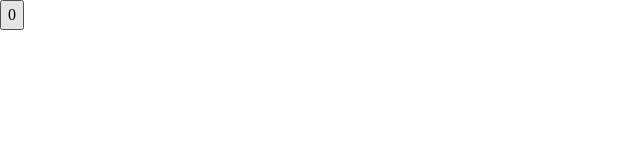
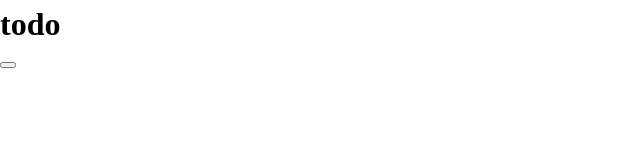
Before and after one commit to alexander050211/snutt-clone, a React (Vite) app: page / in a window 1280 px wide. Shown: the top 160 px of the page, without its empty margins (0-640 px from the left). Built offline with nearby package versions, Linux system fonts and the light colour scheme.

Commit message:
기본 틀

```diff
--- a/src/App.tsx
+++ b/src/App.tsx
@@ -1,9 +1,36 @@
 import './reset.css';
 
-import { useReducer } from 'react';
+import { useState } from 'react';
+
+import Home from './Home';
+import Landing from './Landing';
+import Login from './Login';
+
+type Nickname = {
+  nickname: string;
+  tag: string;
+};
 
 export const App = () => {
-  const [count, increment] = useReducer((c: number) => c + 1, 0);
+  const [page, setPage] = useState<'home' | 'login' | 'landing'>('home');
+  const [nickname, setNickname] = useState<Nickname>();
 
-  return <button onClick={increment}>{count}</button>;
+  const onLoginButtonClick = () => {
+    setPage('login');
+  };
+
+  const onLoginSuccess = ({ newNickname }: { newNickname: Nickname }) => {
+    setNickname(newNickname);
+    setPage('landing');
+  };
+
+  return (
+    <>
+      {page === 'home' && <Home onLoginButtonClick={onLoginButtonClick} />}
+      {page === 'login' && <Login onLoginSuccess={onLoginSuccess} />}
+      {page === 'landing' && nickname !== undefined && (
+        <Landing nickname={nickname} />
+      )}
+    </>
+  );
 };
--- /dev/null
+++ b/src/Home.tsx
@@ -0,0 +1,13 @@
+import './reset.css';
+
+const Home = ({ onLoginButtonClick }: { onLoginButtonClick: () => void }) => {
+  //todo
+  return (
+    <>
+      <h1>todo</h1>
+      <button onClick={onLoginButtonClick}></button>
+    </>
+  );
+};
+
+export default Home;
--- /dev/null
+++ b/src/Landing.tsx
@@ -0,0 +1,19 @@
+import './reset.css';
+
+type Nickname = {
+  nickname: string;
+  tag: string;
+};
+
+const Landing = ({ nickname }: { nickname: Nickname }) => {
+  //todo
+  return (
+    <>
+      <h1>
+        {nickname.nickname}#{nickname.tag}
+      </h1>
+    </>
+  );
+};
+
+export default Landing;
--- /dev/null
+++ b/src/Login.tsx
@@ -0,0 +1,29 @@
+import './reset.css';
+
+type Nickname = {
+  nickname: string;
+  tag: string;
+};
+
+const Login = ({
+  onLoginSuccess,
+}: {
+  onLoginSuccess: ({ newNickname }: { newNickname: Nickname }) => void;
+}) => {
+  //todo
+  const newNickname = { nickname: 'asdf', tag: 'todo' };
+
+  return (
+    <>
+      <button
+        onClick={() => {
+          onLoginSuccess({ newNickname });
+        }}
+      >
+        Login
+      </button>
+    </>
+  );
+};
+
+export default Login;
```
